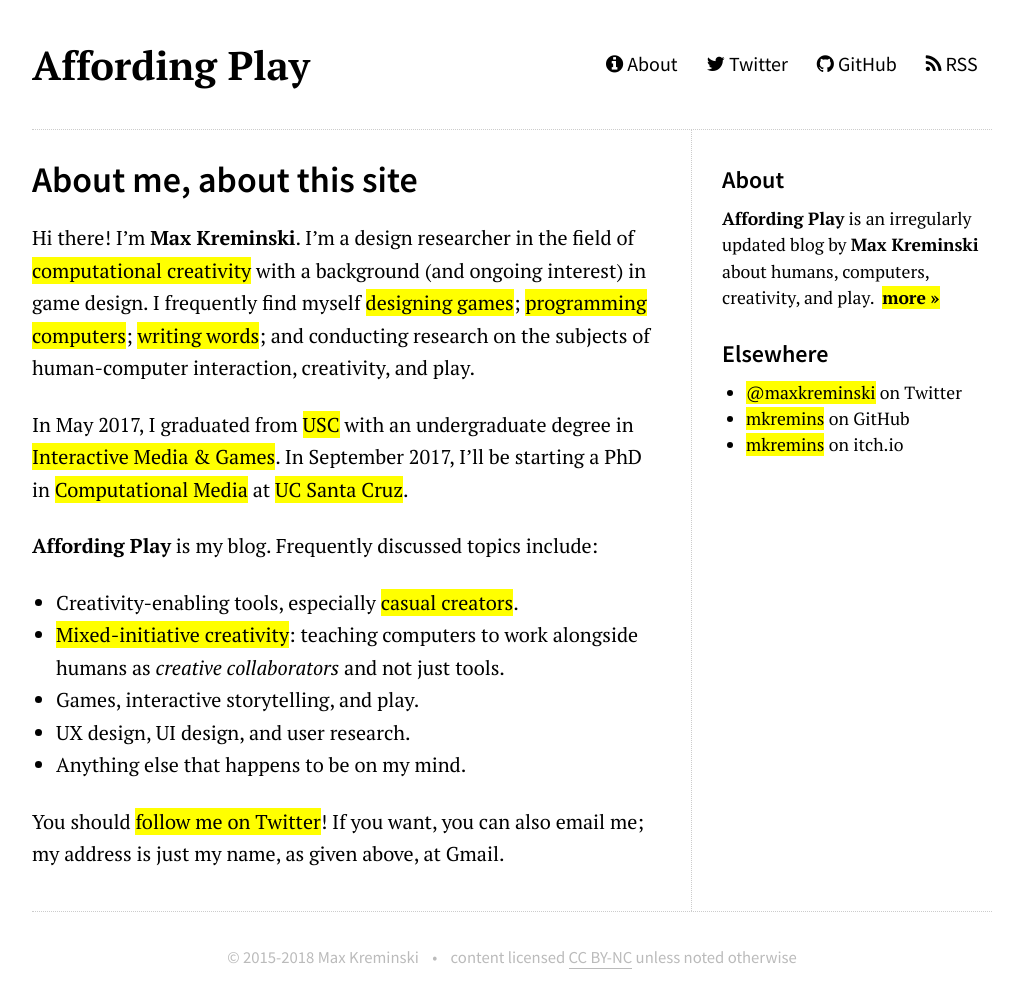
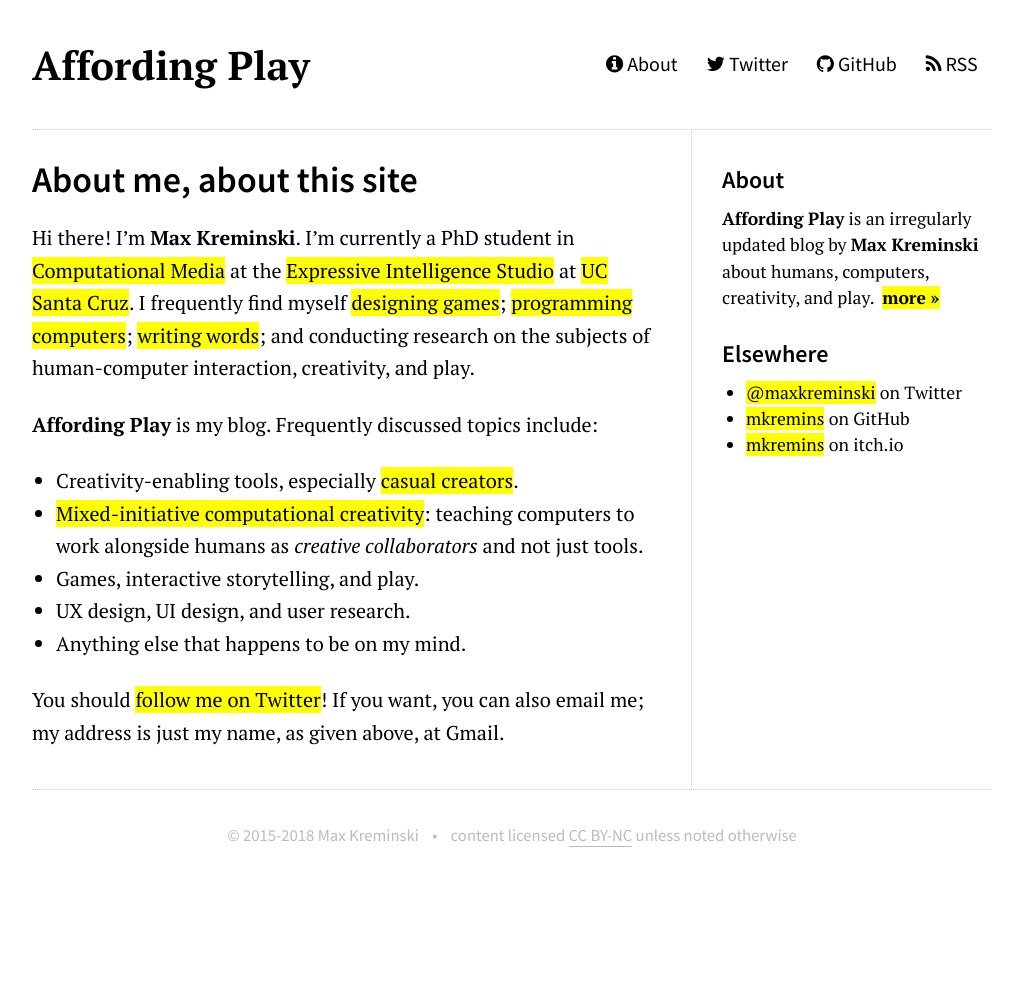
Before and after one commit to mkremins/mkremins.github.io, a Jekyll site: the page built from about/index.html, in a window 1280 px wide. Shown: the whole page, without its empty margins (128-1151 px from the left). Built offline with Jekyll 4.4.1, drawn with Linux system fonts in a browser that asks for light colours; nearby versions of some CDN libraries; after the commit the page ends 900 px from its top, so only the background shows below that.

Commit message:
Update about page

```diff
--- a/about/index.html
+++ b/about/index.html
@@ -1,12 +1,11 @@
 ---
 title: About me, about this site
 ---
-<p>Hi there! I’m <strong>Max Kreminski</strong>. I’m a design researcher in the field of <a href="https://en.wikipedia.org/wiki/Computational_creativity">computational creativity</a> with a background (and ongoing interest) in game design. I frequently find myself <a href="https://mkremins.itch.io">designing games</a>; <a href="https://github.com/mkremins">programming computers</a>; <a href="/">writing words</a>; and conducting research on the subjects of human-computer interaction, creativity, and play.</p>
-<p>In May 2017, I graduated from <a href="https://www.usc.edu">USC</a> with an undergraduate degree in <a href="http://catalogue.usc.edu/preview_program.php?catoid=6&poid=5163">Interactive Media & Games</a>. In September 2017, I’ll be starting a PhD in <a href="https://www.soe.ucsc.edu/departments/computational-media">Computational Media</a> at <a href="https://www.ucsc.edu/">UC Santa Cruz</a>.</p>
+<p>Hi there! I’m <strong>Max Kreminski</strong>. I’m currently a PhD student in <a href="https://www.soe.ucsc.edu/departments/computational-media">Computational Media</a> at the <a href="https://games.soe.ucsc.edu/eis">Expressive Intelligence Studio</a> at <a href="https://www.ucsc.edu/">UC Santa Cruz</a>. I frequently find myself <a href="https://mkremins.itch.io">designing games</a>; <a href="https://github.com/mkremins">programming computers</a>; <a href="/">writing words</a>; and conducting research on the subjects of human-computer interaction, creativity, and play.</p>
 <p><strong>Affording Play</strong> is my blog. Frequently discussed topics include:</p>
 <ul>
   <li>Creativity-enabling tools, especially <a href="http://computationalcreativity.net/iccc2015/proceedings/10_2Compton.pdf">casual creators</a>.</li>
-  <li><a href="http://www.antoniosliapis.com/papers/mixed_initiative_co-creativity.pdf">Mixed-initiative creativity</a>: teaching computers to work alongside humans as <em>creative collaborators</em> and not just tools.</li>
+  <li><a href="http://www.antoniosliapis.com/papers/mixed_initiative_co-creativity.pdf">Mixed-initiative computational creativity</a>: teaching computers to work alongside humans as <em>creative collaborators</em> and not just tools.</li>
   <li>Games, interactive storytelling, and play.</li>
   <li>UX design, UI design, and user research.</li>
   <li>Anything else that happens to be on my mind.</li>
```
